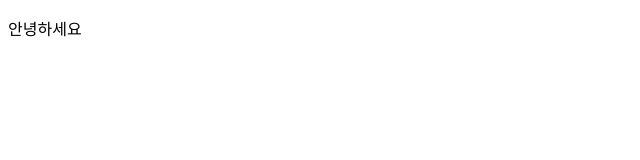
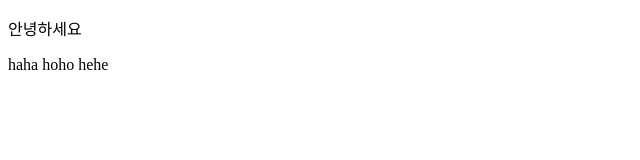
Before and after one commit to YunJung06/My-first-Project, a plain HTML site: page index.html in a window 1280 px wide. Shown: the whole page, without its empty margins (0-640 px from the left). Drawn offline with Linux system fonts and the light colour scheme.

Commit message:
second commit

```diff
--- a/index.html
+++ b/index.html
@@ -7,5 +7,8 @@
 </head>
 <body>
     <p>안녕하세요</p>
+    haha
+    hoho
+    hehe
 </body>
 </html>
```
